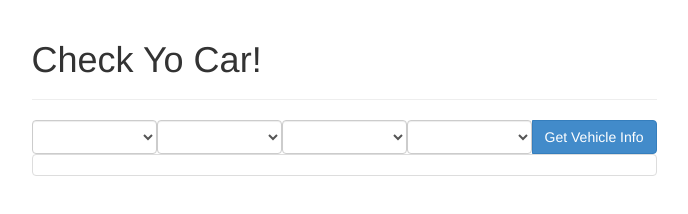
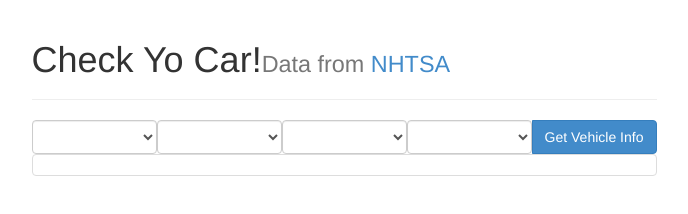
Before and after one commit to ajoseps/ajoseps.github.io, a plain HTML site: page index.html in a window 1280 px wide. Shown: the whole page, without its empty margins (296-984 px from the left). Drawn offline with nearby package versions, Linux system fonts and the light colour scheme.

Commit message:
added where data is from

```diff
--- a/index.html
+++ b/index.html
@@ -23,7 +23,7 @@
 
       <div class='col-md-6'>
         <div class="page-header">
-          <h1>Check Yo Car!</h1>
+          <h1>Check Yo Car!<small>Data from <a href="http://www.nhtsa.gov/">NHTSA</a></small></h1>
         </div>
 
         <div>
```
